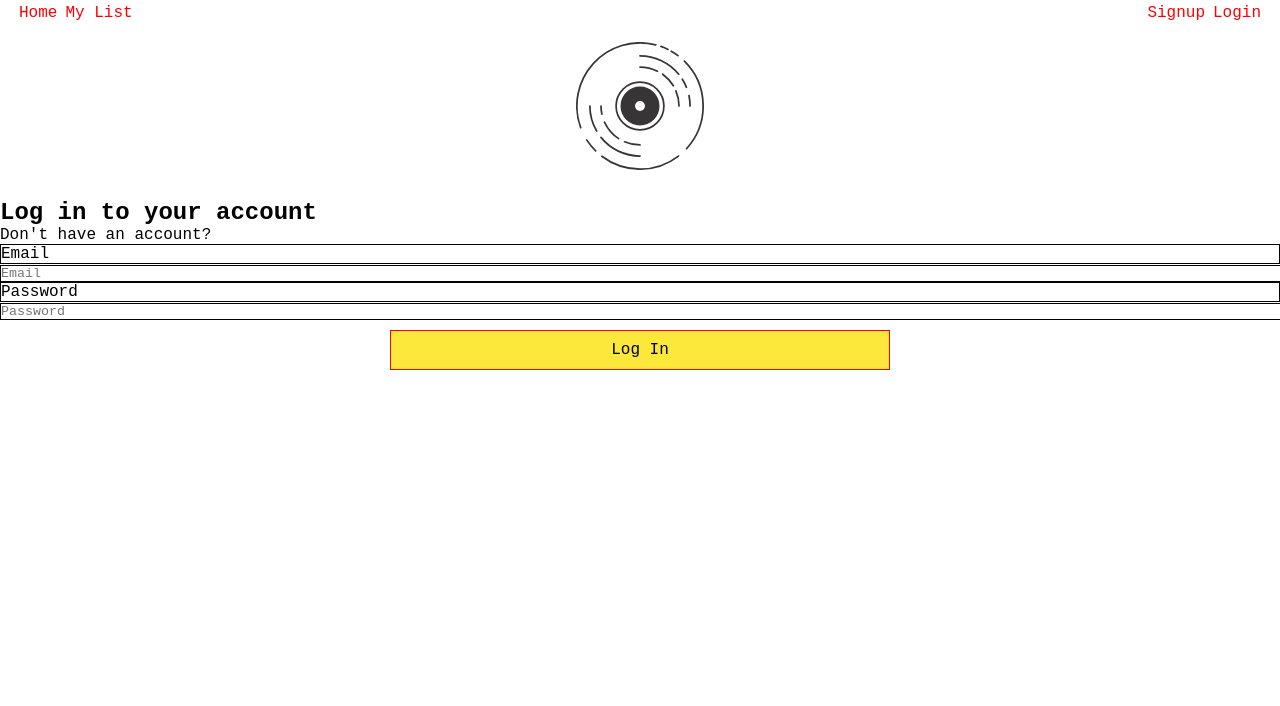
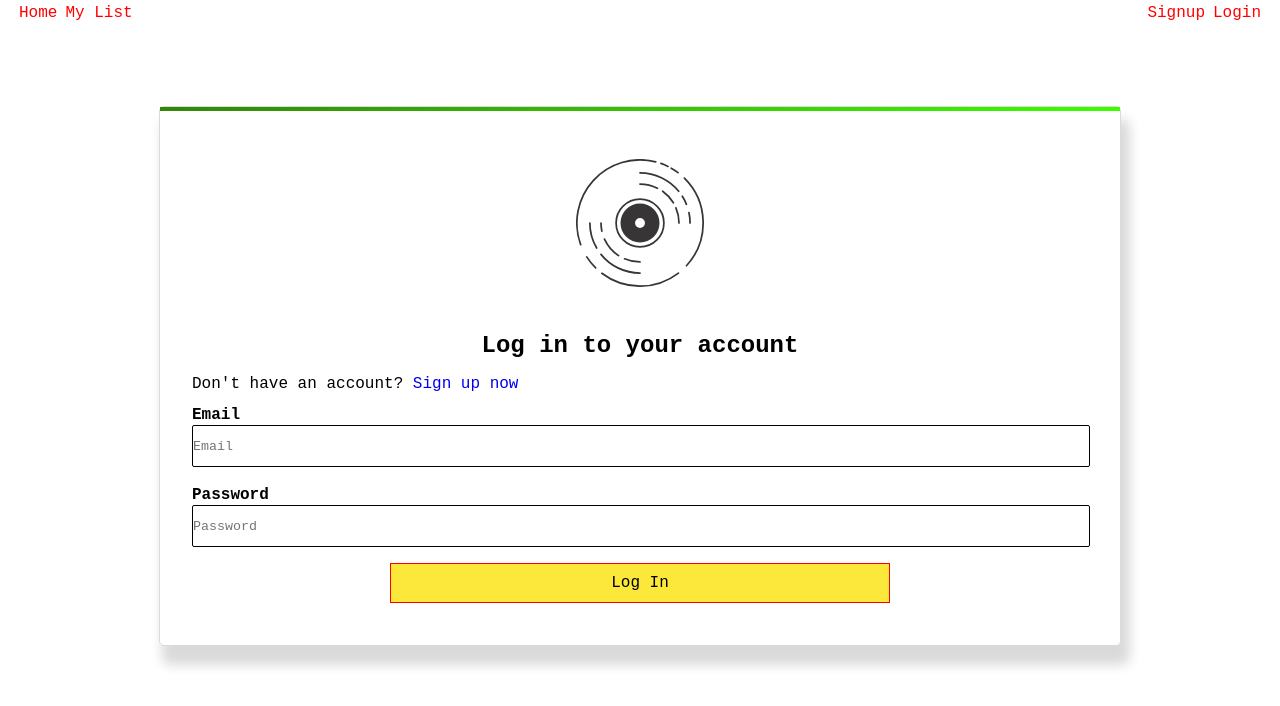
Before and after one commit to Banjer71/lyrics-bites-frontend, a React (Create React App) app: page /login in a window 1280 px wide. Shown: the top 706 px of the page. Built offline with nearby package versions, Linux system fonts and the light colour scheme.

Commit message:
added a few css styles to render more showable the login/signup component

```diff
--- a/src/components/login/Login.js
+++ b/src/components/login/Login.js
@@ -11,6 +11,7 @@ import Label from "../signup/Label";
 import Card from "../signup/Card";
 import Vinyl from "../../assets/vinyl_icon.svg";
 import { AuthContext } from "../context/AuthContext";
+import "./login.css";
 
 const initialValues = {
   email: "",
@@ -62,7 +63,7 @@ const Login = () => {
                 </div>
                 <h2 className="login-title">Log in to your account</h2>
                 <p className="login-text">
-                  Don't have an account? <Link to="signup" text="Sign up now" />
+                  Don't have an account? <Link to="signup">Sign up now</Link>
                 </p>
               </div>
 
--- /dev/null
+++ b/src/components/login/login.css
@@ -0,0 +1,18 @@
+.login {
+  border: 1px solid #9e9e9e5e;
+  border-radius: 5px;
+  margin: 0.5rem;
+}
+
+h2.login-title {
+  text-align: center;
+  padding: 1rem;
+}
+
+@media screen and (min-width: 1024px) {
+  .login {
+    width: 960px;
+    margin: 5rem auto;
+    box-shadow: rgb(0 0 0 / 15%) 6px 16px 12px 3px;
+  }
+}
--- a/src/components/showLyrics.js
+++ b/src/components/showLyrics.js
@@ -1,8 +1,10 @@
-import React, { useState, useEffect } from "react";
+import React, { useState, useEffect, useContext } from "react";
 import { useParams, useHistory } from "react-router-dom";
 import Modal from "./modal";
+import { AuthContext } from "../components/context/AuthContext";
 
 const ShowLyrics = () => {
+  const auth = useContext(AuthContext);
   const [isOpen, setIsOpen] = useState(false);
   const [emailStatus, setEmailStatus] = useState();
   const [lyrics, setLyrics] = useState();
@@ -41,6 +43,7 @@ const ShowLyrics = () => {
       songTitle,
       lyrics,
       artist,
+      userEmail: auth.authState.userInfo.email,
     };
     try {
       await fetch(`/v.1/api/send_email`, {
--- a/src/components/signup/signup.css
+++ b/src/components/signup/signup.css
@@ -1,5 +1,12 @@
 .signup {
-  padding: 1rem;
+  border: 1px solid #9e9e9e5e;
+  border-radius: 5px;
+  margin: 1rem;
+}
+
+.gradient-bar {
+  height: 0.25rem;
+  background: linear-gradient(135deg, rgb(49, 134, 9) 0%, rgb(60, 255, 0) 100%);
 }
 
 .form-logo {
@@ -8,12 +15,40 @@
   margin-bottom: 1.5rem;
 }
 
+.card-form {
+  padding: 0.5rem;
+}
+
+h2.signup-title {
+  text-align: center;
+  padding: 1rem;
+}
+
 .signup-input {
+  height: 40px;
   width: 100%;
   border: 1px solid;
+  border-radius: 2px;
+  margin-bottom: 6px;
 }
 
 .label {
   display: block;
-  border: 1px solid;
+  width: 100%;
+  height: 30px;
+  font-weight: 800;
+  margin-bottom: 2px;
+  line-height: 45px;
 }
+
+@media screen and (min-width: 1024px) {
+  .signup {
+    width: 960px;
+    margin: 5rem auto;
+    box-shadow: rgb(0 0 0 / 15%) 6px 16px 12px 3px;
+  }
+
+  .card-form {
+    padding: 2rem;
+  }
+}
```
Also changed, not shown: 1 other file (tests, documents, lock files or other folders).
